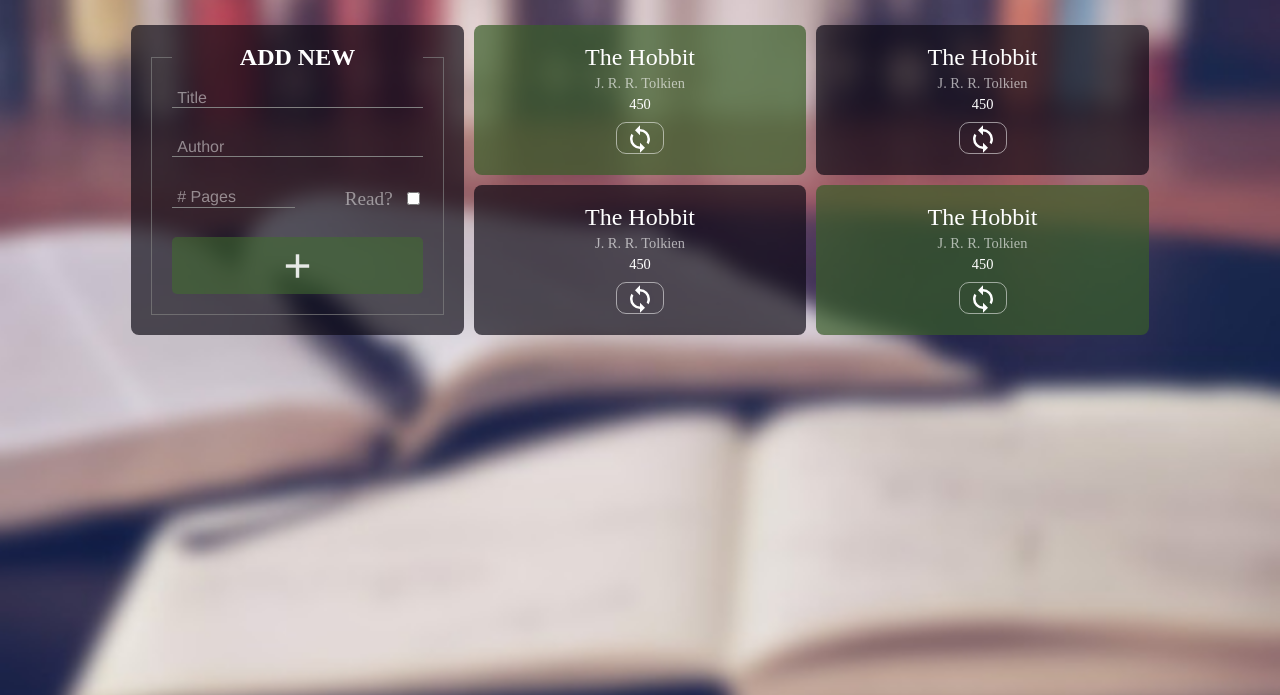
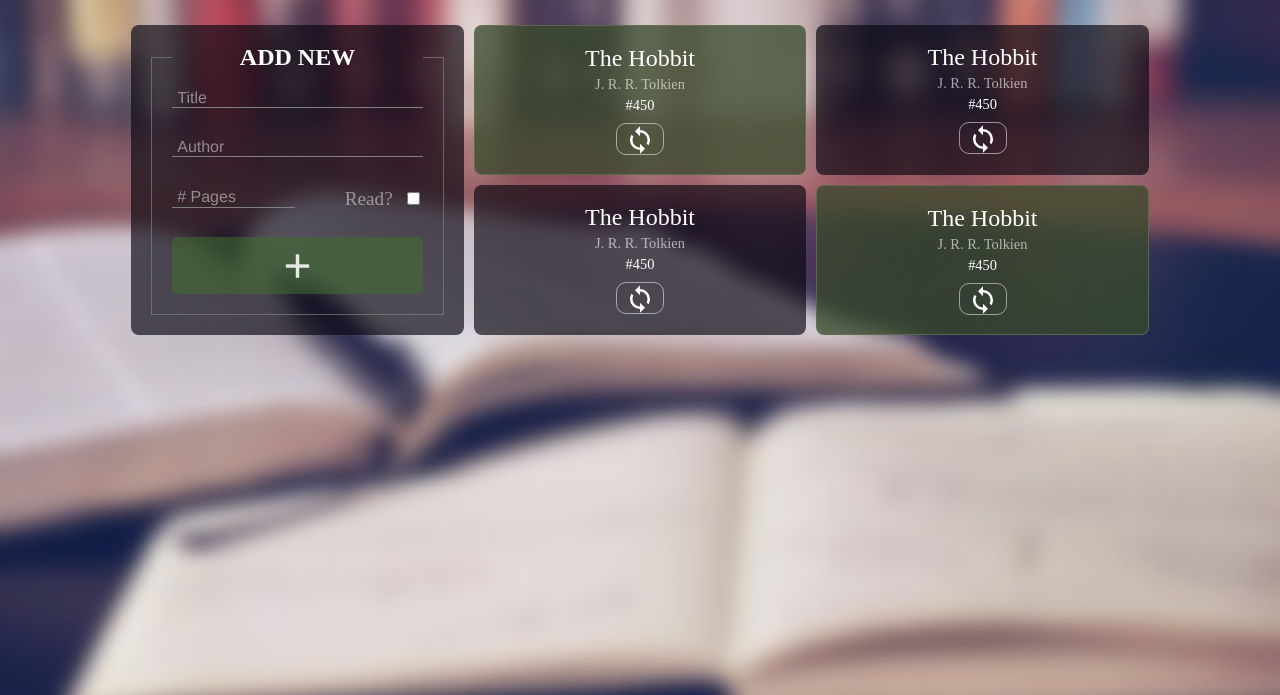
Before and after one commit to Eximoo/TOP-Library, a plain HTML site: page index.html in a window 1280 px wide. Shown: the part 105-800 px from the top of the page. Drawn offline with Linux system fonts and the light colour scheme.

Commit message:
style changes to css

```diff
--- a/script.js
+++ b/script.js
@@ -23,6 +23,7 @@ form.addEventListener('submit', (event) => {
   updateViewWithArr(myLibrary);
   form.reset();
 });
+function bookFactory(title, author, pages, isRead) {}
 
 function Book(title, author, pages, isRead) {
   this.title = title;
@@ -35,11 +36,12 @@ function Book(title, author, pages, isRead) {
     this.isRead = !this.isRead;
     updateReadStatusInView(this.id);
   };
-  this.deleteSelf = function () {
-    deleteBookFromView(this.id);
-    delete myLibrary[myLibrary.map((x) => x.id).indexOf(this.id)];
-  };
 }
+
+Book.prototype.deleteSelf = function () {
+  deleteBookFromView(this.id);
+  delete myLibrary[myLibrary.map((x) => x.id).indexOf(this.id)];
+};
 
 function updateReadStatusInView(bookIndex) {
   const el = document.querySelector(`[data-index="${bookIndex}"]`);
@@ -77,12 +79,12 @@ function createCard(book) {
                 <div class="book-by">
                     <span class="book-author">${book.author}</span>
                 </div>
-            <div class="book-pages">${book.pages}</div>
+            <div class="book-pages">#${book.pages}</div>
     `;
   const btn = document.createElement('button');
   btn.className = 'read-btn';
   btn.innerHTML =
-    '<svg xmlns="http://www.w3.org/2000/svg" viewBox="0 0 24 24"><title>sync</title><path d="M12,18A6,6 0 0,1 6,12C6,11 6.25,10.03 6.7,9.2L5.24,7.74C4.46,8.97 4,10.43 4,12A8,8 0 0,0 12,20V23L16,19L12,15M12,4V1L8,5L12,9V6A6,6 0 0,1 18,12C18,13 17.75,13.97 17.3,14.8L18.76,16.26C19.54,15.03 20,13.57 20,12A8,8 0 0,0 12,4Z" /></svg>';
+    '<svg xmlns="http://www.w3.org/2000/svg" viewBox="0 0 24 24"><title>Read/Unread</title><path d="M12,18A6,6 0 0,1 6,12C6,11 6.25,10.03 6.7,9.2L5.24,7.74C4.46,8.97 4,10.43 4,12A8,8 0 0,0 12,20V23L16,19L12,15M12,4V1L8,5L12,9V6A6,6 0 0,1 18,12C18,13 17.75,13.97 17.3,14.8L18.76,16.26C19.54,15.03 20,13.57 20,12A8,8 0 0,0 12,4Z" /></svg>';
   btn.addEventListener('click', () => {
     book.changeStatus();
   });
--- a/style.css
+++ b/style.css
@@ -252,7 +252,8 @@ polygon {
   gap: 20px;
 }
 .book[read] {
-  background-color: rgba(57, 94, 41, 0.699);
+  background-color: #39492bc4;
+  border: 1px solid #627254c4;
 }
 legend {
   text-align: center;
```
